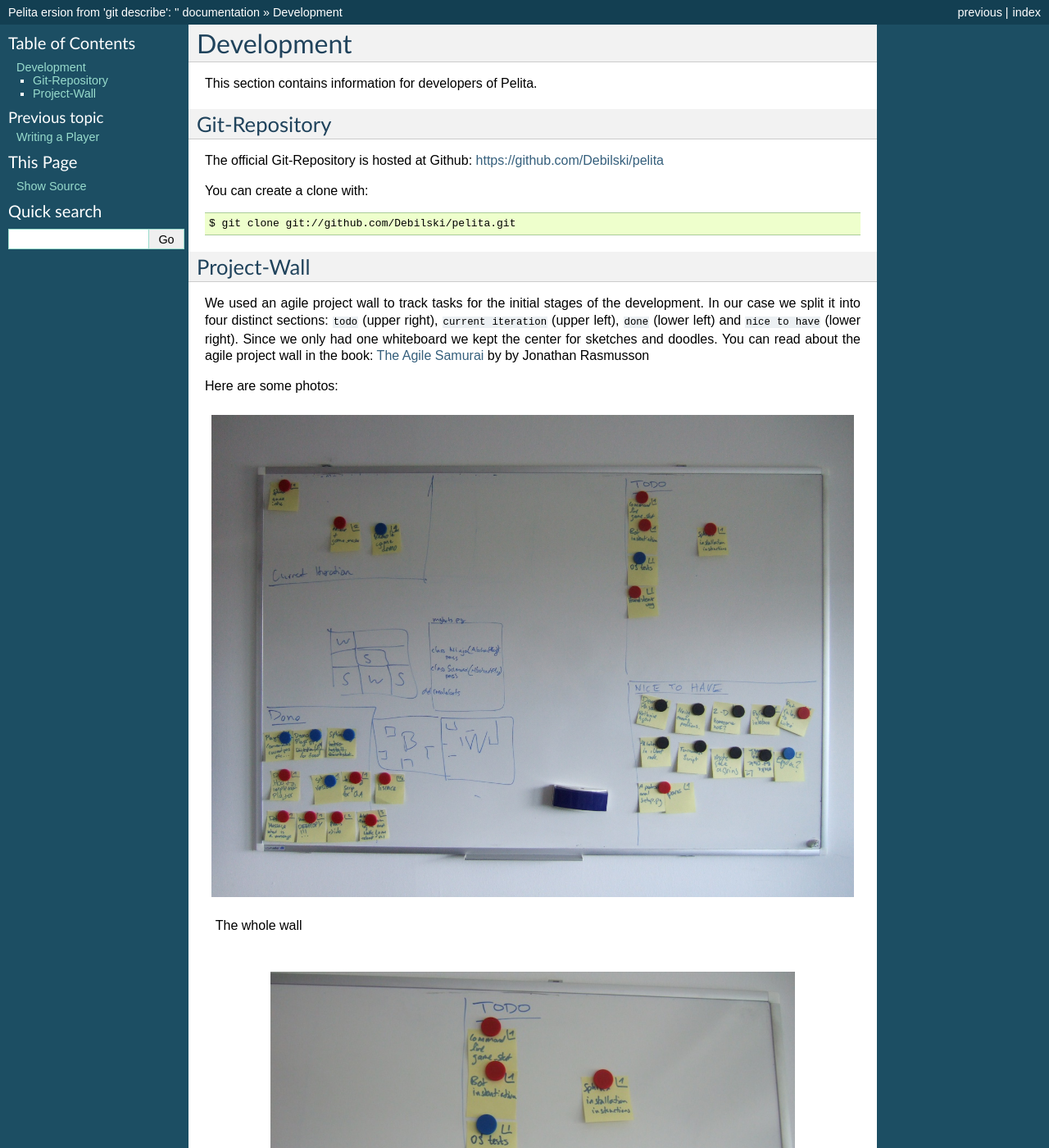
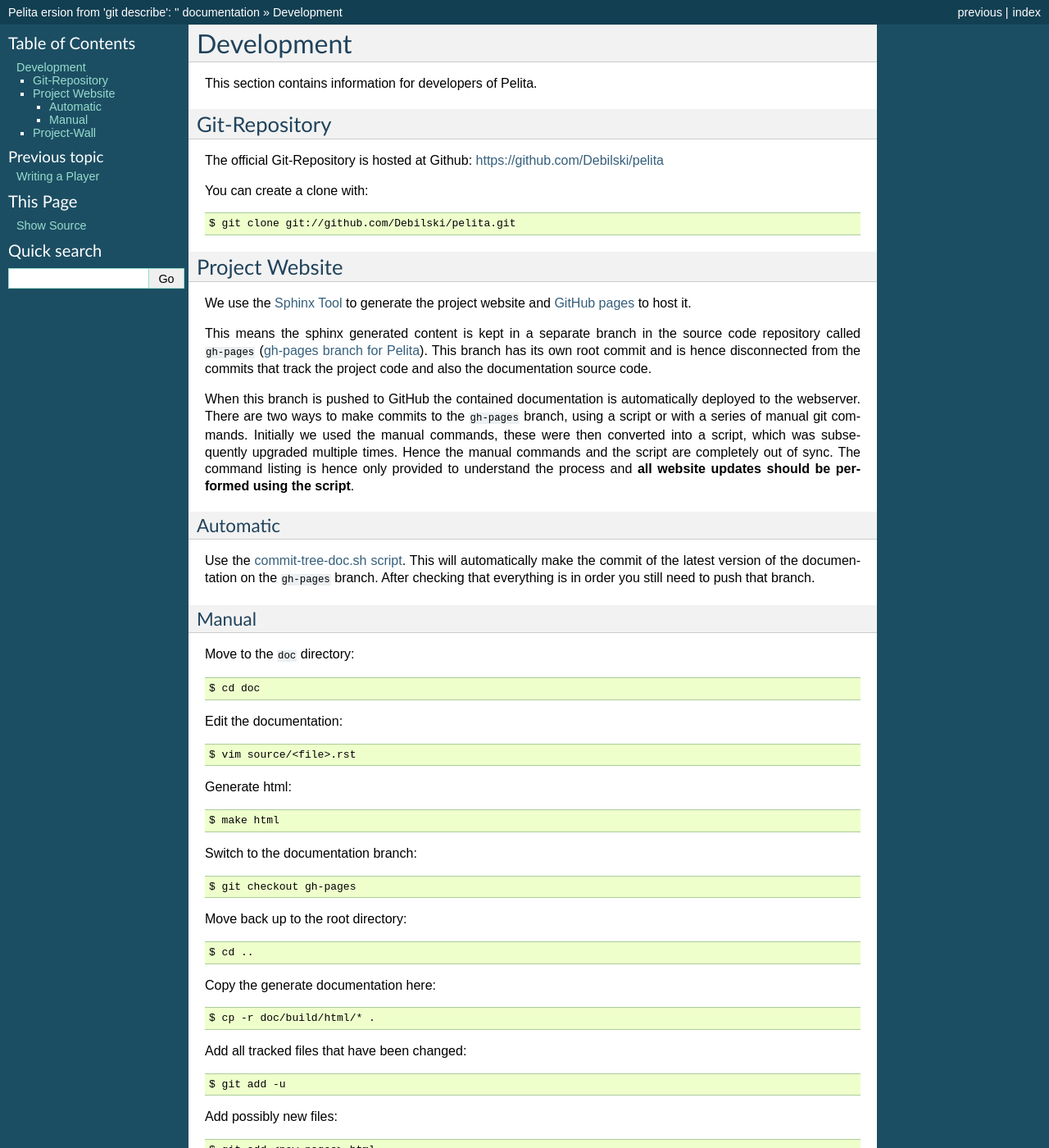
Before and after one commit to ASPP/pelita, a Sphinx documentation site: the page built from doc/source/development.rst, in a window 1280 px wide and 1400 px high. Shown: the whole window at 82% size. Built offline with Sphinx 7.4.7, drawn with Linux system fonts in a browser that asks for light colours; the version number could not be read and is left out; some of the changed text lies outside the part shown.

Commit message:
DOC/ENH: migrate commit-doc-tree description from README.md to Sphinx

```diff
--- a/doc/source/development.rst
+++ b/doc/source/development.rst
@@ -13,6 +13,79 @@ The official Git-Repository is hosted at Github:
 You can create a clone with::
 
     $ git clone git://github.com/Debilski/pelita.git
+
+
+Project Website
+===============
+
+We use the `Sphinx Tool <http://sphinx.pocoo.org/>`_ to generate the project
+website and `GitHub pages <http://pages.github.com/>`_ to host it.
+
+This means the sphinx generated content is kept in a separate branch in the
+source code repository called ``gh-pages`` (`gh-pages branch for Pelita
+<https://github.com/Debilski/pelita/commits/gh-pages>`_). This branch has its
+own root commit and is hence disconnected from the commits that track the
+project code and also the documentation source code.
+
+When this branch is pushed to GitHub the contained documentation is
+automatically deployed to the webserver. There are two ways to make commits to
+the ``gh-pages`` branch, using a script or with a series of manual git commands.
+Initially we used the manual commands, these were then converted into a script,
+which was subsequently upgraded multiple times. Hence the manual commands and
+the script are completely out of sync. The command listing is hence only
+provided to understand the process and **all website updates should be performed
+using the script**.
+
+Automatic
+---------
+
+Use the `commit-tree-doc.sh script
+<https://github.com/Debilski/pelita/blob/develop/commit-doc-tree.sh>`_.  This
+will automatically make the commit of the latest version of the documentation on
+the ``gh-pages`` branch. After checking that everything is in order you still need
+to push that branch.
+
+
+Manual
+------
+
+Move to the ``doc`` directory::
+
+    $ cd doc
+
+Edit the documentation::
+
+    $ vim source/<file>.rst
+
+Generate html::
+
+    $ make html
+
+Switch to the documentation branch::
+
+    $ git checkout gh-pages
+
+Move back up to the root directory::
+
+    $ cd ..
+
+Copy the generate documentation here::
+
+    $ cp -r doc/build/html/* .
+
+Add all tracked files that have been changed::
+
+    $ git add -u
+
+Add possibly new files::
+
+    $ git add <new pages>.html
+
+Make a commit message where ``XXXXXXX`` is the SHA-1
+prefix of the commit the documentation was # generated from::
+
+    $ git commit -m "sphinx generated doc from XXXXXXX"
+
 
 Project-Wall
 ============
```
Also changed, not shown: README.md (+0 -57 lines), 1 other file.
